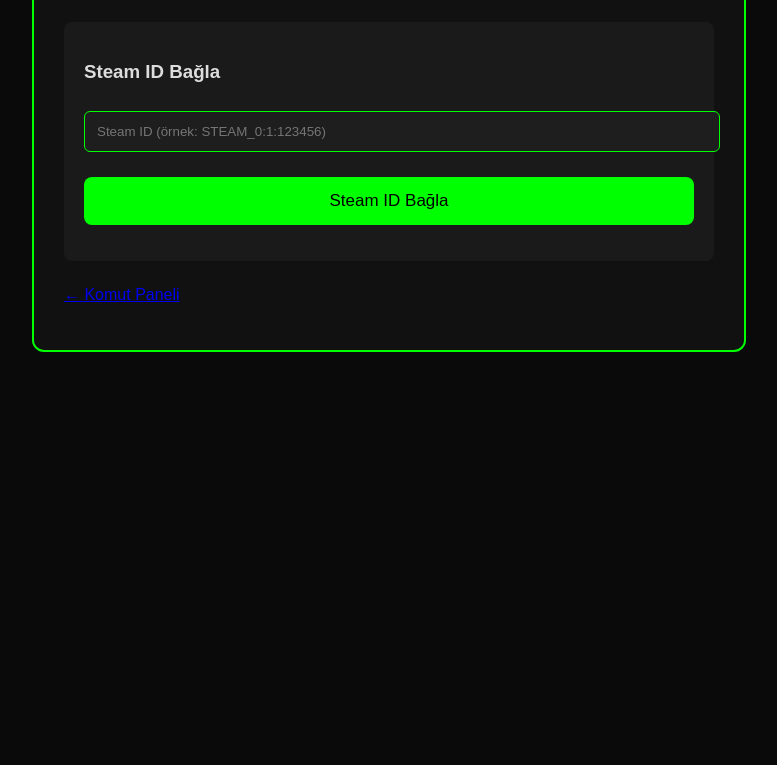
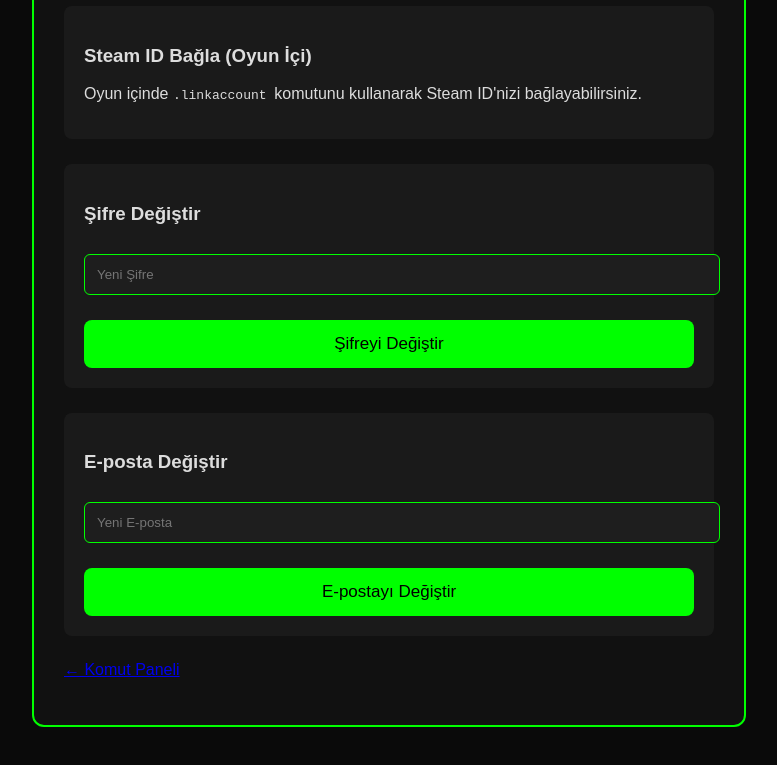
Before and after one commit to LotusSCP/AtomMod, a website: page accountsettings.html in a window 1280 px wide. Shown: the part 419-1184 px from the top of the page, without its empty margins (251-1028 px from the left). Before the commit the page ends 831 px from the top, so only its background shows below. Drawn offline with Linux system fonts and the light colour scheme.

Commit message:
Update accountsettings.html

```diff
--- a/accountsettings.html
+++ b/accountsettings.html
@@ -21,14 +21,23 @@
             <h3>Discord Hesabı Bağla</h3>
             <input type="text" id="discordToken" placeholder="Discord Token (.linkaccount ile alın)">
             <button onclick="linkDiscord()">Discord Bağla</button>
-            <p id="discordStatus"></p>
         </div>
 
         <div class="section">
-            <h3>Steam ID Bağla</h3>
-            <input type="text" id="steamId" placeholder="Steam ID (örnek: STEAM_0:1:123456)">
-            <button onclick="linkSteam()">Steam ID Bağla</button>
-            <p id="steamStatus"></p>
+            <h3>Steam ID Bağla (Oyun İçi)</h3>
+            <p>Oyun içinde <code>.linkaccount <email> <password></code> komutunu kullanarak Steam ID'nizi bağlayabilirsiniz.</p>
+        </div>
+
+        <div class="section">
+            <h3>Şifre Değiştir</h3>
+            <input type="password" id="newPassword" placeholder="Yeni Şifre">
+            <button onclick="changePassword()">Şifreyi Değiştir</button>
+        </div>
+
+        <div class="section">
+            <h3>E-posta Değiştir</h3>
+            <input type="email" id="newEmail" placeholder="Yeni E-posta">
+            <button onclick="changeEmail()">E-postayı Değiştir</button>
         </div>
 
         <p><a href="sendcommandwiacedmod.html">← Komut Paneli</a></p>
@@ -41,20 +50,20 @@
         function linkDiscord() {
             const token = document.getElementById('discordToken').value.trim();
             if (!token) return alert("Token girin!");
-
-            // Gerçek bağlama burada yapılacak (Supabase güncellemesi)
+            alert("Discord bağlandı! (Simüle)");
             localStorage.setItem('discord_linked', 'true');
-            document.getElementById('discordStatus').innerHTML = "✅ Discord bağlandı!";
-            alert("Discord hesabınız başarıyla bağlandı!");
         }
 
-        function linkSteam() {
-            const steamId = document.getElementById('steamId').value.trim();
-            if (!steamId) return alert("Steam ID girin!");
+        function changePassword() {
+            const pass = document.getElementById('newPassword').value.trim();
+            if (!pass) return alert("Yeni şifre girin!");
+            alert("Şifre değiştirildi.");
+        }
 
-            localStorage.setItem('steam_linked', steamId);
-            document.getElementById('steamStatus').innerHTML = `✅ Steam ID bağlandı: ${steamId}`;
-            alert("Steam ID bağlandı!");
+        function changeEmail() {
+            const email = document.getElementById('newEmail').value.trim();
+            if (!email) return alert("Yeni e-posta girin!");
+            alert("E-posta değiştirildi.");
         }
     </script>
 </body>
```
